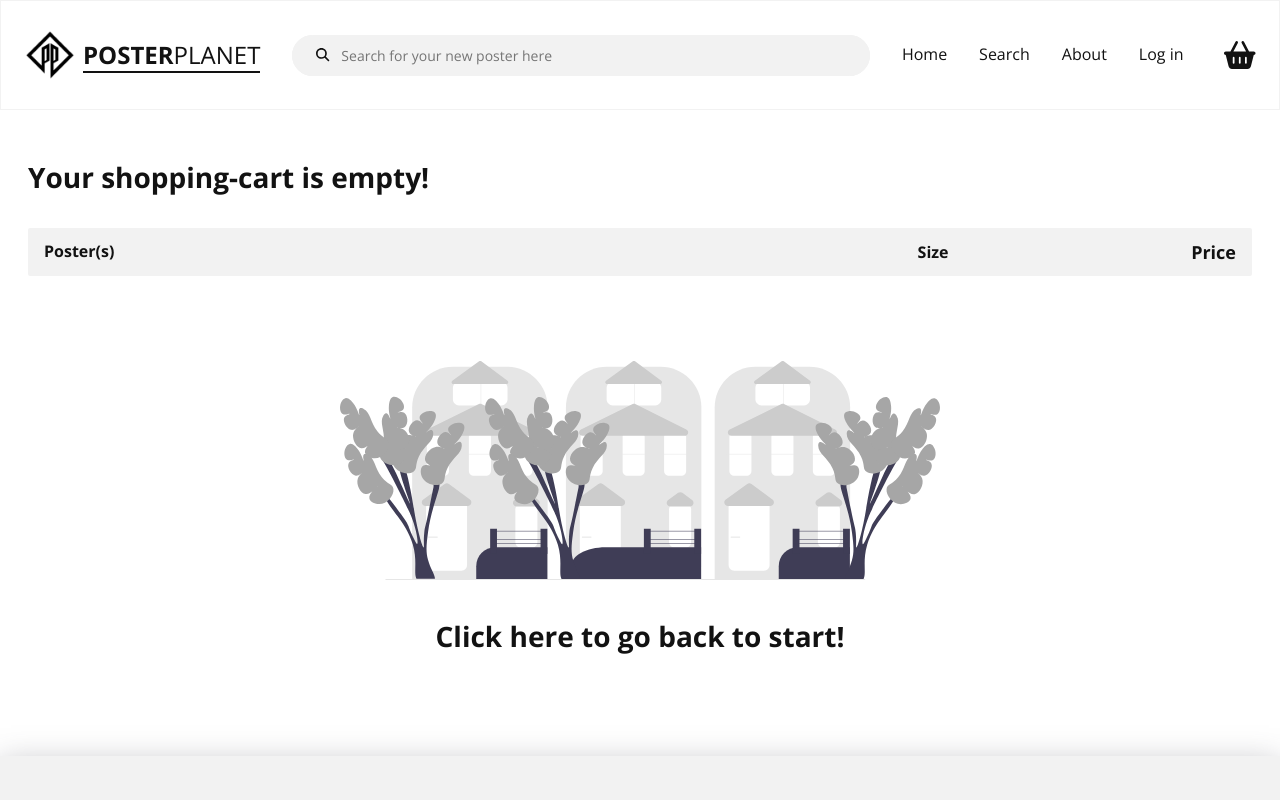
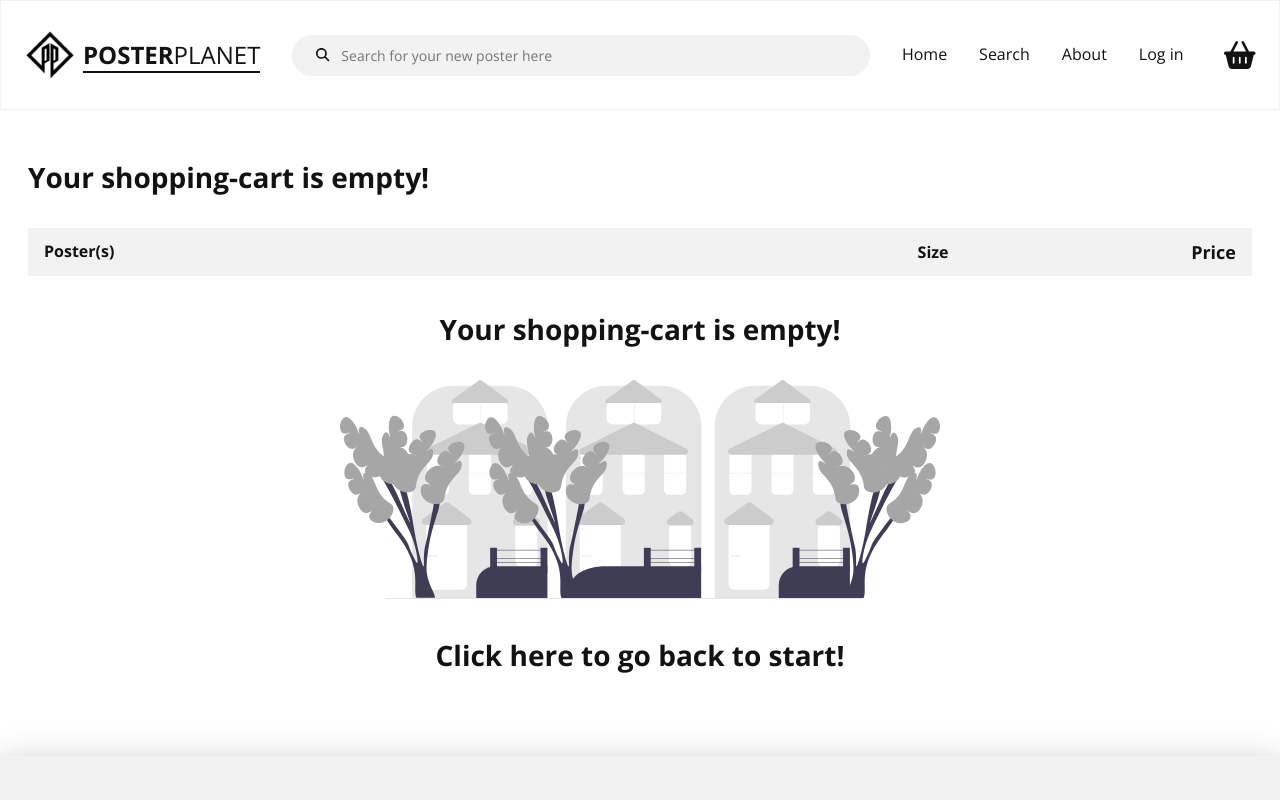
Before and after one commit to imnotkev/PosterPlanet, a React (Create React App) app: page /cart in a window 1280 px wide. Shown: the top 800 px of the page. Built offline with nearby package versions, Linux system fonts and the light colour scheme.

Commit message:
margin fixes

```diff
--- a/src/index.css
+++ b/src/index.css
@@ -706,6 +706,7 @@ header {
 
 .poster-row {
   max-width: 1300px;
+  margin: 0 auto;
 }
 
 .poster__img--wrapper {
--- a/src/pages/Cart.jsx
+++ b/src/pages/Cart.jsx
@@ -43,6 +43,9 @@ const Cart = () => {
                   className="results__empty cart__empty"
                   onClick={() => navigate("/")}
                 >
+                  <h3 className="section__title empty__title">
+                    Your shopping-cart is empty!
+                  </h3>
                   <figure className="empty__img--figure">
                     <img src={EmptyCart} className="empty__img" />
                   </figure>
```
